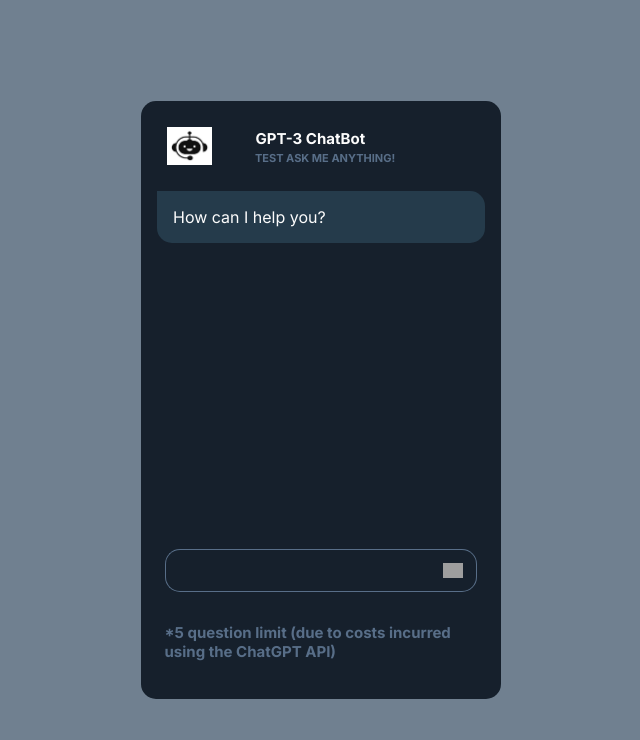
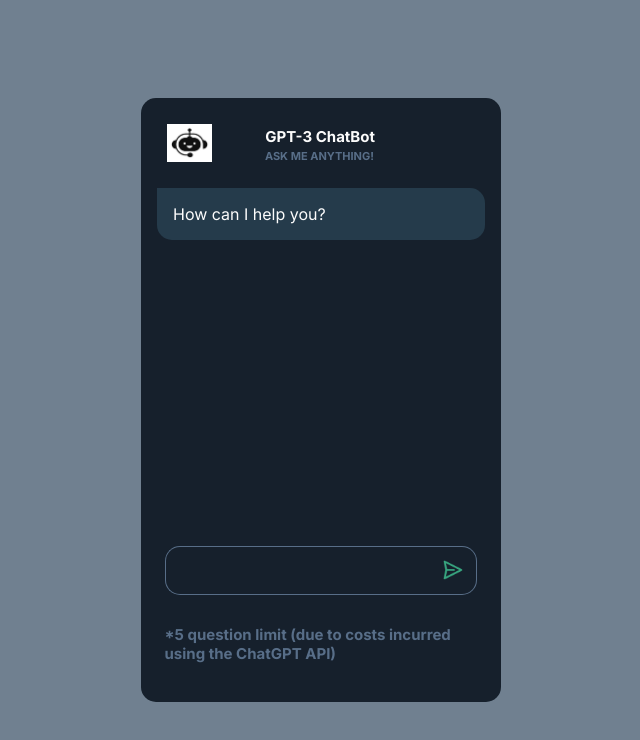
Before and after one commit to jsanders108/chatbot-app, a React (Vite) app: page / in a window 1280 px wide. Shown: the top 740 px of the page, without its empty margins (319-959 px from the left). Built offline with nearby package versions, Linux system fonts and the light colour scheme; no server answers; grey boxes are pictures that could not be loaded.

Commit message:
Update App.jsx

```diff
--- a/src/App.jsx
+++ b/src/App.jsx
@@ -1,6 +1,7 @@
 import { Configuration, OpenAIApi } from "openai";
 import { useState, useRef, useEffect } from "react";
 import logoImage from "./chatbot-logo.png"
+import submitImage from "./send-btn-icon.png"
 
 function App() {
   const [promptInput, setPromptInput] = useState("");
@@ -74,7 +75,7 @@
           <div className="chatbot-header">
             <img src={logoImage} className="logo" alt="Chatbot Logo" />
             <h1>GPT-3 ChatBot</h1>
-            <h2>TEST Ask me anything!</h2>
+            <h2>Ask me anything!</h2>
           </div>
           <div className="speech speech-ai">
               How can I help you?
@@ -96,7 +97,7 @@
               disabled={questionCount >= 5}
             >
               <img
-                src="send-btn-icon.png"
+                src={submitImage}
                 className="send-btn-icon"
                 alt="Send Button"
               />
```
